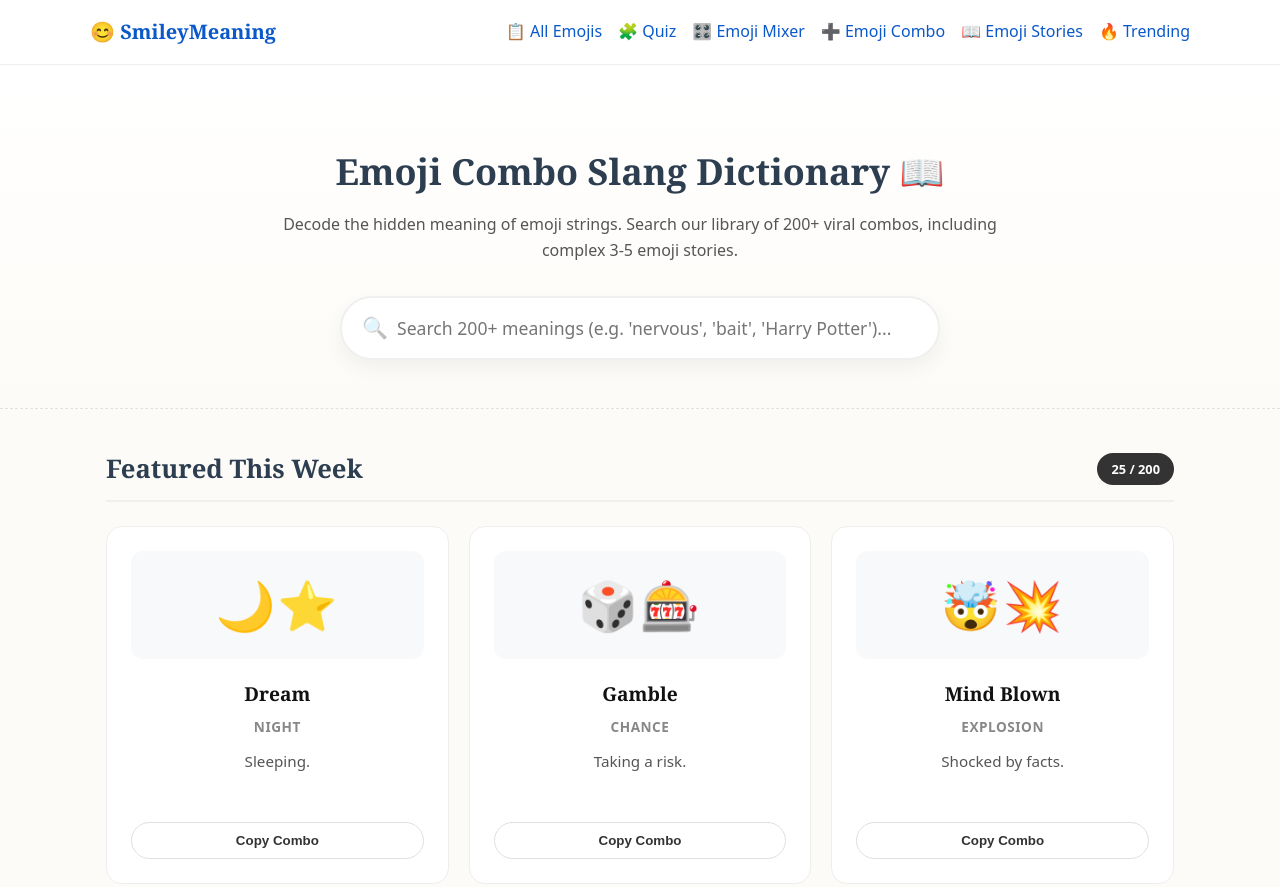
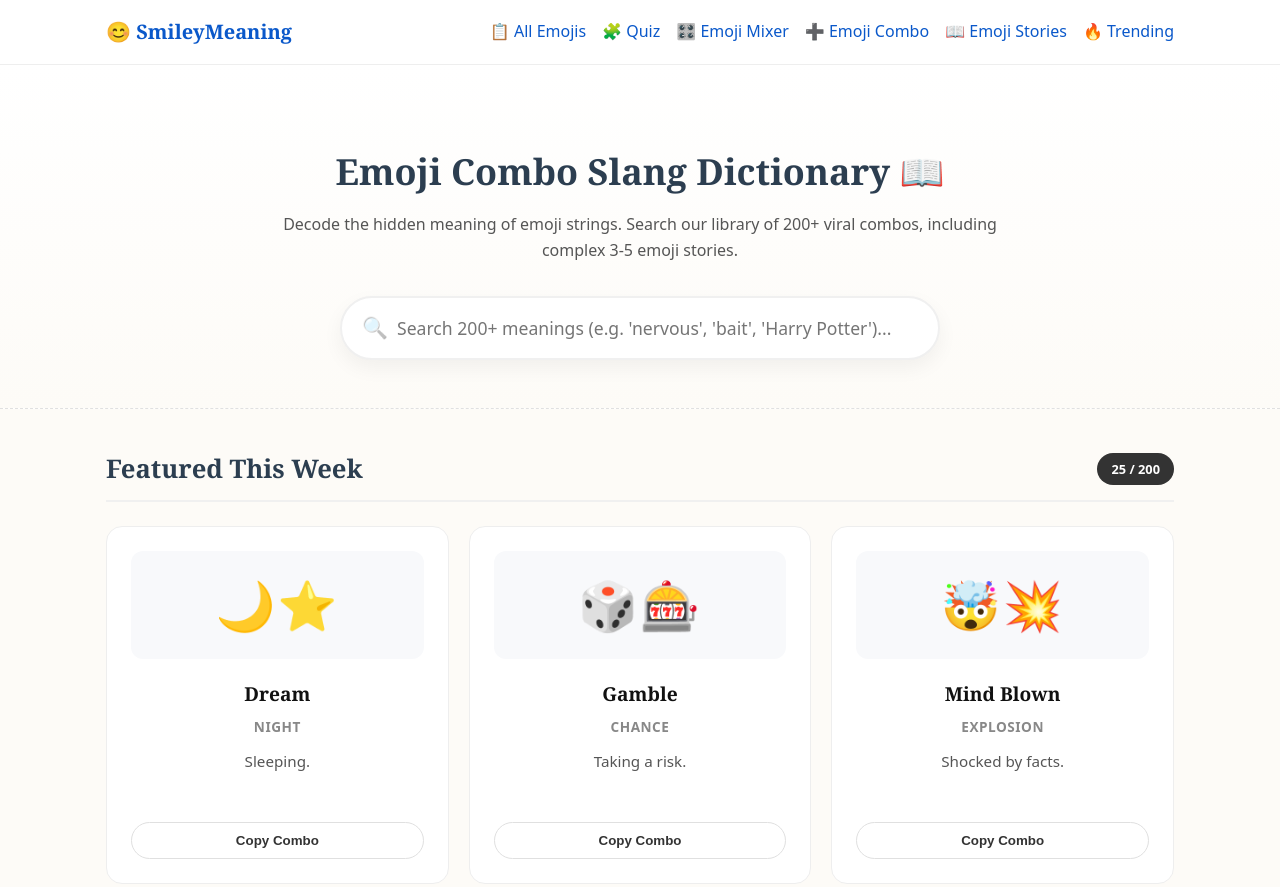
Before and after one commit to raviosa-ui/smile-ui-01, a plain HTML site: page emoji-combo/index.html in a window 1280 px wide. Shown: the top 887 px of the page. Drawn offline with Linux system fonts and the light colour scheme.

Commit message:
Update index.html

```diff
--- a/emoji-combo/index.html
+++ b/emoji-combo/index.html
@@ -191,7 +191,8 @@
 <body>
 
 <header class="site-header">
-  <div class="container header-inner">
+ <div class="container">
+    <div class="header-inner">
     <div class="logo">
       <a href="/">😊 SmileyMeaning</a>
     </div>
@@ -204,6 +205,7 @@
       <a href="/trending-emojis/">🔥 Trending</a>
     </nav>
   </div>
+   </div>
 </header>
 
 <main>
```
